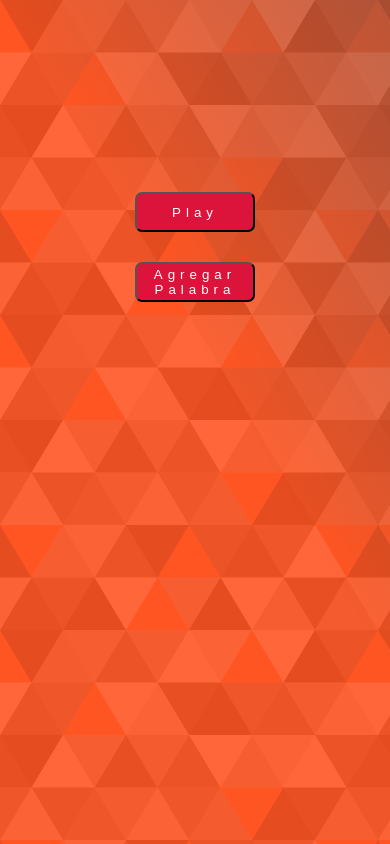
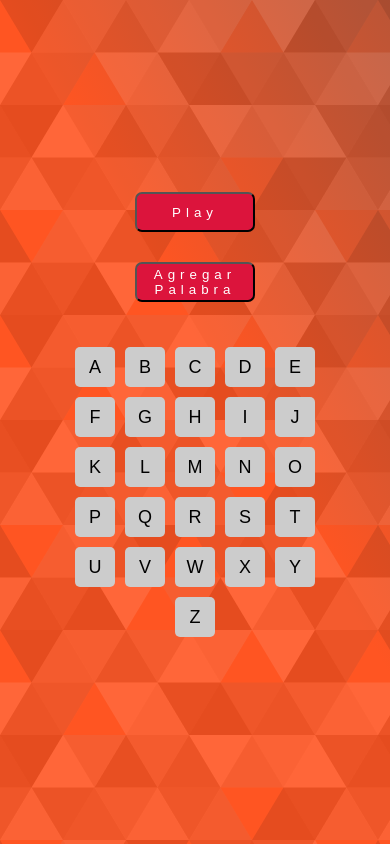
Before and after one commit to sebastian-moyano/ahorcado, a plain HTML site: page index.html in a window 390 px wide. Drawn offline with Linux system fonts and the light colour scheme.

Commit message:
agregue teclado responsive

```diff
--- a/app.js
+++ b/app.js
@@ -181,3 +181,20 @@ const startGame =()=>{
 }
 start.addEventListener("click", startGame)
 agregar.addEventListener("click", agregarPalabras)
+
+// Obtener todos los botones del teclado
+const keyboardButtons = document.querySelectorAll(".keyboard-key");
+
+// Función para manejar el evento de clic en un botón del teclado
+const handleKeyboardButtonClick = (event) => {
+    // Obtener la letra asociada al botón del teclado
+    const letter = event.target.textContent;
+
+    // Llamar a la función letterInput para manejar la entrada de la letra
+    letterImput(letter);
+};
+
+// Agregar un event listener a cada botón del teclado
+keyboardButtons.forEach(button => {
+    button.addEventListener("click", handleKeyboardButtonClick);
+});
--- a/index.html
+++ b/index.html
@@ -6,6 +6,7 @@
     <meta name="viewport" content="width=device-width, initial-scale=1.0">
     <link rel="stylesheet" href="festejo.css">
     <link rel="stylesheet" href="ztile.css">
+    <link rel="stylesheet" href="keyboard.css">
 
     <title>Document</title>
 </head>
@@ -18,6 +19,36 @@
 <div id="container"></div>
 <button id="start">Play</button>
 <button id="agregar">Agregar Palabra</button>
+<div id="keyboard-container"> <!-- Nuevo contenedor para el teclado -->
+    <button class="keyboard-key">A</button>
+    <button class="keyboard-key">B</button>
+    <button class="keyboard-key">C</button>
+    <button class="keyboard-key">D</button>
+    <button class="keyboard-key">E</button>
+    <button class="keyboard-key">F</button>
+    <button class="keyboard-key">G</button>
+    <button class="keyboard-key">H</button>
+    <button class="keyboard-key">I</button>
+    <button class="keyboard-key">J</button>
+    <button class="keyboard-key">K</button>
+    <button class="keyboard-key">L</button>
+    <button class="keyboard-key">M</button>
+    <button class="keyboard-key">N</button>
+    <button class="keyboard-key">O</button>
+    <button class="keyboard-key">P</button>
+    <button class="keyboard-key">Q</button>
+    <button class="keyboard-key">R</button>
+    <button class="keyboard-key">S</button>
+    <button class="keyboard-key">T</button>
+    <button class="keyboard-key">U</button>
+    <button class="keyboard-key">V</button>
+    <button class="keyboard-key">W</button>
+    <button class="keyboard-key">X</button>
+    <button class="keyboard-key">Y</button>
+    <button class="keyboard-key">Z</button>
+
+    <!-- Agregar el resto de las letras del teclado aquí -->
+</div>
 <div id="contenedorNuevaPalabra">
     <h4 id="h4">maximo 8 caracteres</h4>
     <input type="text" maxlength="8" name="info" id="input" placeholder="escibe">
--- /dev/null
+++ b/keyboard.css
@@ -0,0 +1,32 @@
+#keyboard-container {
+    display: none;
+    justify-content: center; /* Centrar los botones horizontalmente */
+    align-items: center; /* Centrar los botones verticalmente */
+    flex-wrap: wrap; /* Permitir que los botones se envuelvan en pantallas más pequeñas */
+    max-width: 80%; /* Limitar el ancho del contenedor para que no se extienda demasiado */
+    margin: 20px auto; /* Añadir un margen superior e inferior y centrar horizontalmente */
+}
+
+@media screen and (max-width: 900px) {
+    #keyboard-container {
+        display: flex; /* Mostrar el teclado como una fila en pantallas más pequeñas */
+        justify-content: center; /* Centrar los botones del teclado */
+        margin-top: 40px; /* Ajustar el margen superior */
+    }
+}
+
+
+
+.keyboard-key {
+    width: 40px;
+    height: 40px;
+    background-color: #ccc; /* Color de fondo de los botones */
+    margin: 5px; /* Espacio entre los botones */
+    border: none;
+    border-radius: 5px;
+    font-size: 18px;
+}
+
+.keyboard-key:hover {
+    background-color: #aaa; /* Cambiar el color de fondo al pasar el cursor sobre los botones */
+}
```
